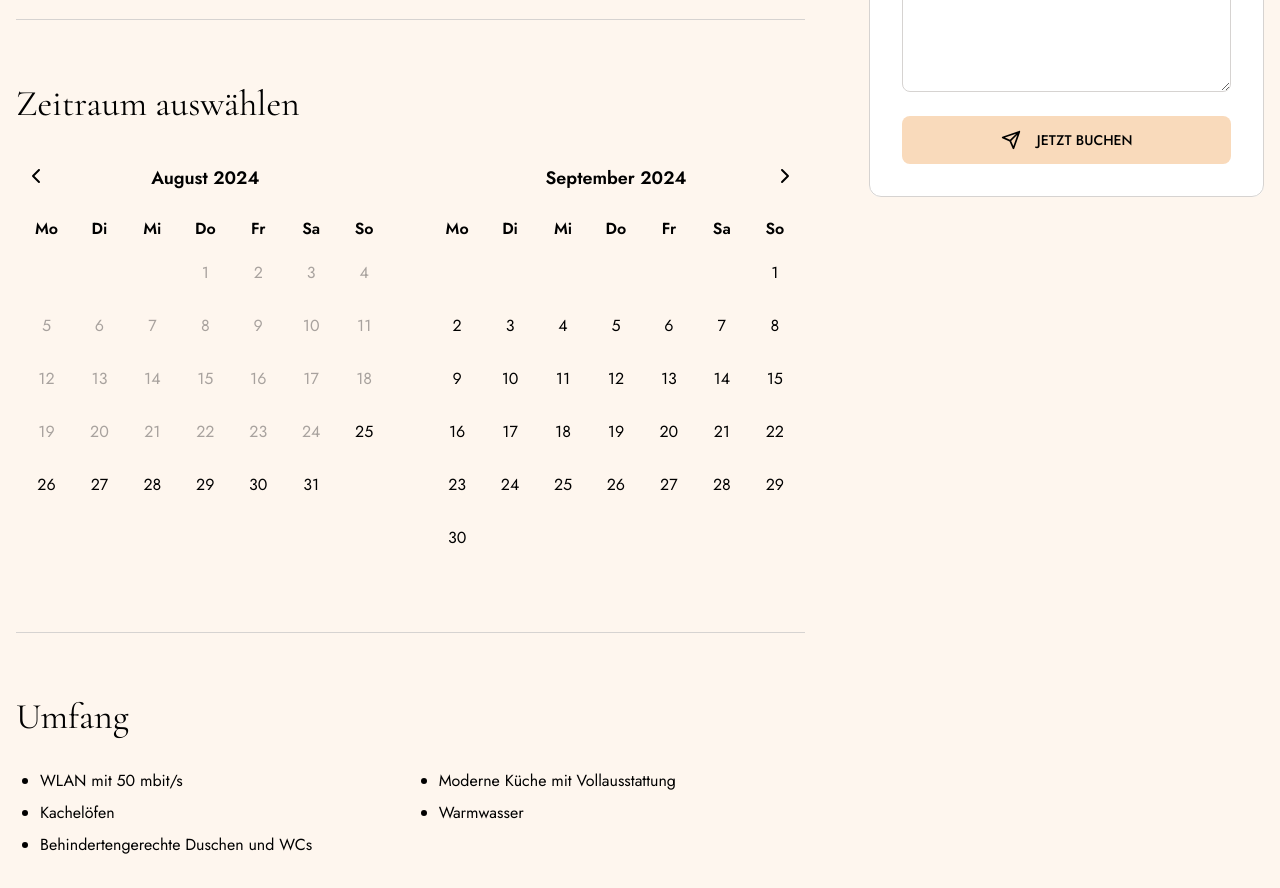
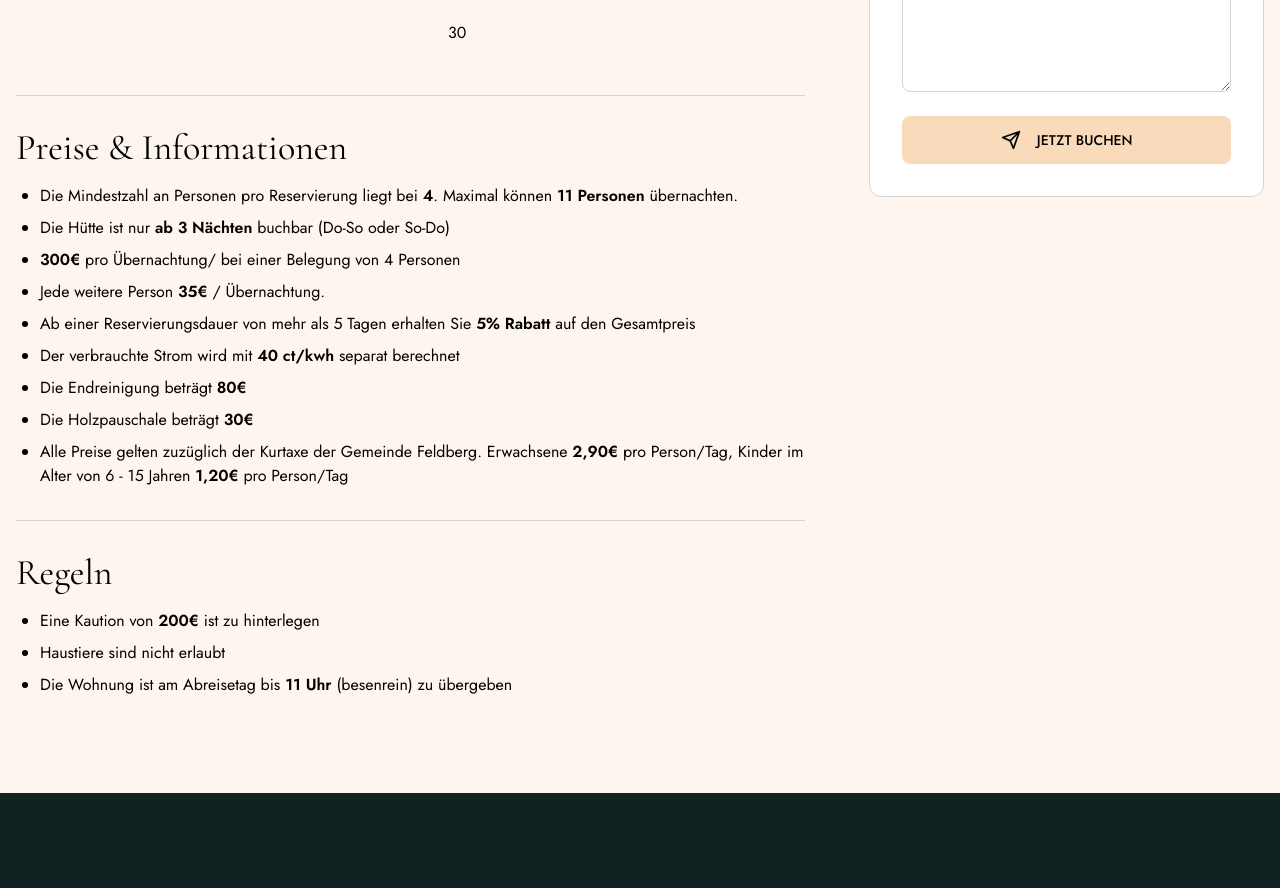
Before and after one commit to andreasremdt/zaehringer-huette, a Next.js app: page /buchen in a window 1280 px wide. Shown: the part 1400-2288 px from the top of the page. Built offline with nearby package versions, Linux system fonts and the light colour scheme.

Commit message:
feat: re-structure booking page

```diff
--- a/components/booking-form.tsx
+++ b/components/booking-form.tsx
@@ -49,8 +49,23 @@ export default function BookingForm() {
       />
 
       <div className="lg:basis-2/3">
-        <header className="mb-8 border-b border-stone-300 pb-8 md:mb-16 md:pb-16">
-          <h2 className="mb-4 font-serif text-2xl md:mb-8 md:text-3xl lg:text-4xl">
+        <h3 className="mb-4 font-serif text-2xl md:mb-8 md:text-3xl lg:text-4xl">
+          Zeitraum auswählen
+        </h3>
+
+        <DatePicker
+          onSelect={(range) => {
+            if (range?.from && range.to) {
+              setValue("range", range);
+              clearErrors("range");
+            }
+          }}
+          selected={getValues("range")}
+        />
+
+        <hr className="my-8 border-stone-300" />
+
+        <h2 className="mb-4 font-serif text-2xl md:text-3xl lg:text-4xl">
           Preise & Informationen
         </h2>
 
@@ -87,39 +102,10 @@ export default function BookingForm() {
             Jahren <b>1,20€</b> pro Person/Tag
           </li>
         </ul>
-        </header>
 
-        <h3 className="mb-4 font-serif text-2xl md:mb-8 md:text-3xl lg:text-4xl">
-          Zeitraum auswählen
-        </h3>
+        <hr className="my-8 border-stone-300" />
 
-        <DatePicker
-          onSelect={(range) => {
-            if (range?.from && range.to) {
-              setValue("range", range);
-              clearErrors("range");
-            }
-          }}
-          selected={getValues("range")}
-        />
-
-        <hr className="my-8 border-stone-300 md:my-16" />
-
-        <h3 className="mb-4 font-serif text-2xl md:mb-8 md:text-3xl lg:text-4xl">
-          Umfang
-        </h3>
-
-        <ul className="grid list-disc grid-cols-1 gap-y-2 pl-6 md:grid-cols-2 md:gap-x-8">
-          <li>WLAN mit 50 mbit/s</li>
-          <li>Moderne Küche mit Vollausstattung</li>
-          <li>Kachelöfen</li>
-          <li>Warmwasser</li>
-          <li>Behindertengerechte Duschen und WCs</li>
-        </ul>
-
-        <hr className="my-8 border-stone-300 md:my-16" />
-
-        <h3 className="mb-4 font-serif text-2xl md:mb-8 md:text-3xl lg:text-4xl">
+        <h3 className="mb-4 font-serif text-2xl md:text-3xl lg:text-4xl">
           Regeln
         </h3>
 
@@ -135,7 +121,7 @@ export default function BookingForm() {
         </ul>
       </div>
 
-      <div className="mt-8 md:mt-0 lg:sticky lg:top-24 lg:basis-1/3">
+      <div className="mt-8 md:mt-0 lg:basis-1/3">
         <fieldset className="relative rounded-xl border border-stone-300 bg-white p-4 md:p-8">
           <legend className="absolute font-serif text-2xl lg:text-3xl">
             Ihre Angaben
@@ -267,7 +253,7 @@ export default function BookingForm() {
 
             <button
               type="submit"
-              className="bg-primary-200 flex h-12 w-full items-center justify-center gap-2 rounded-lg px-6 text-xs font-medium uppercase md:gap-4 md:text-sm"
+              className="flex h-12 w-full items-center justify-center gap-2 rounded-lg bg-primary-200 px-6 text-xs font-medium uppercase md:gap-4 md:text-sm"
             >
               <Icon name="send" className="size-5" />
               Jetzt buchen
```
Lines whose indentation alone changed are shown as unchanged.
